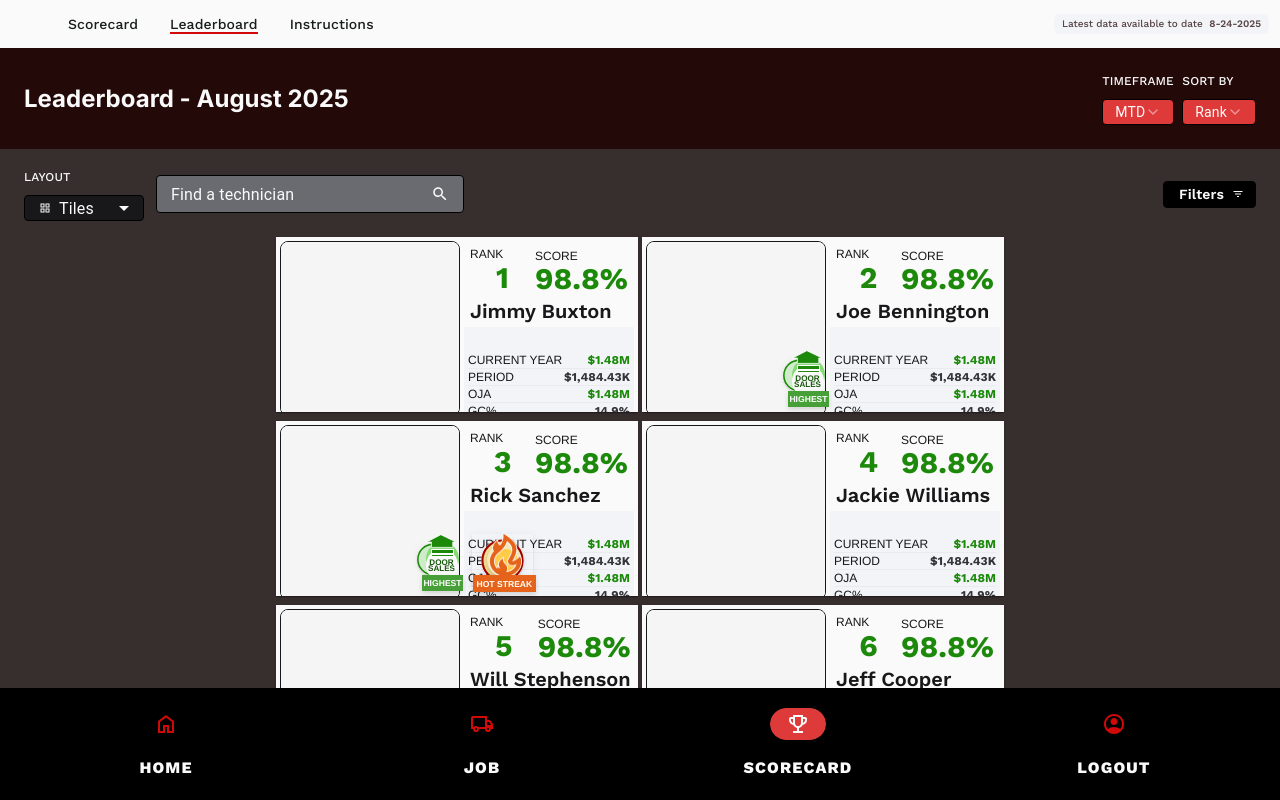
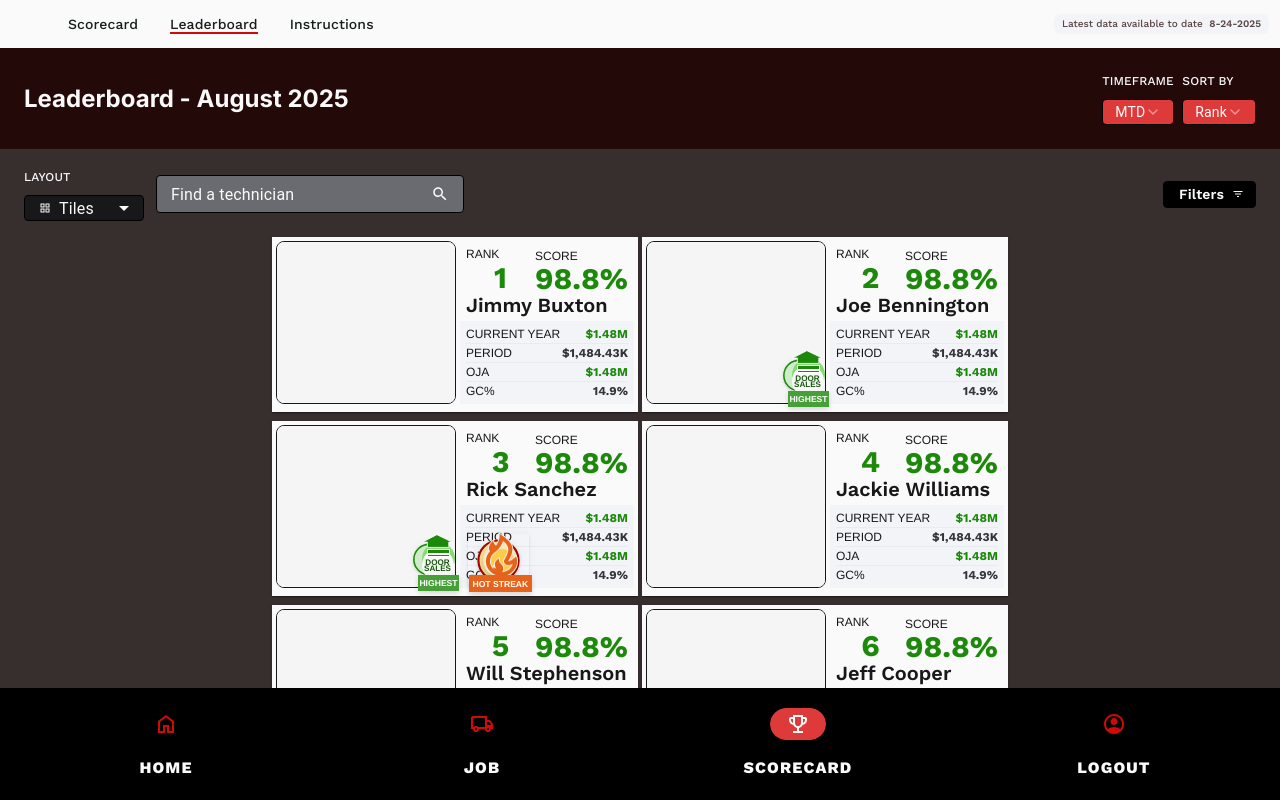
Before and after one commit to codewithsweth/a1-tech-tile-view, a React (Vite) app: page / in a window 1280 px wide. Built offline with nearby package versions, Linux system fonts and the light colour scheme.

Commit message:
Fix content cutoff in TileView cards

```diff
--- a/src/screens/LeaderboardTiles/sections/LeaderboardSection/components/TileView.tsx
+++ b/src/screens/LeaderboardTiles/sections/LeaderboardSection/components/TileView.tsx
@@ -187,7 +187,7 @@ export default function TileView() {
                         width: '100%',
                         maxWidth: '180px',
                         minWidth: '160px',
-                        height: '175px',
+                        height: '163px',
                         alignItems: 'center',
                         gap: 1.25,
                         borderRadius: '8px',
@@ -196,7 +196,7 @@ export default function TileView() {
                         flexShrink: 0,
                       }}
                     >
-                      <Box sx={{ height: '100%', width: '100%', backgroundColor: '#f5f5f5' }} />
+                      <Box sx={{ height: '163px', width: '100%', backgroundColor: '#f5f5f5' }} />
                     </Box>
 
                     <Box
@@ -205,7 +205,7 @@ export default function TileView() {
                         flexDirection: 'column',
                         alignItems: 'flex-start',
                         flex: 1,
-                        height: '100%',
+                        height: '163px',
                       }}
                     >
                       <Box
@@ -214,9 +214,9 @@ export default function TileView() {
                           flexDirection: 'column',
                           alignItems: 'flex-start',
                           justifyContent: 'flex-end',
-                          gap: 1.25,
+                          gap: 0.5,
                           width: '100%',
-                          flex: 1,
+                          height: '80px',
                         }}
                       >
                         <Box
@@ -225,13 +225,13 @@ export default function TileView() {
                             flexDirection: 'column',
                             alignItems: 'flex-start',
                             justifyContent: 'flex-end',
-                            gap: 0.75,
-                            pt: 0.75,
+                            gap: 0.5,
+                            pt: 0.5,
                             pb: 0.5,
                             px: 0.75,
                             width: '100%',
                             backgroundColor: '#fafafa',
-                            flex: 1,
+                            height: '100%',
                           }}
                         >
                           <Box
@@ -239,7 +239,6 @@ export default function TileView() {
                               display: 'flex',
                               alignItems: 'flex-end',
                               width: '100%',
-                              mb: 0.5,
                             }}
                           >
                             <Box
@@ -356,11 +355,12 @@ export default function TileView() {
                           width: '100%',
                           alignItems: 'flex-start',
                           justifyContent: 'center',
-                          gap: 1.25,
-                          px: 0.5,
-                          py: 0.75,
+                          gap: 0.25,
+                          px: 0.75,
+                          py: 0.5,
                           backgroundColor: '#f2f4f8',
-                          minHeight: '120px',
+                          height: '83px',
+                          overflow: 'hidden',
                         }}
                       >
                         <Box
@@ -370,13 +370,13 @@ export default function TileView() {
                             alignItems: 'flex-start',
                             justifyContent: 'center',
                             width: '100%',
-                            flex: 1,
+                            height: '100%',
                           }}
                         >
                           <Box
                             sx={{
                               width: '100%',
-                              gap: 0.125,
+                              gap: 0.25,
                               display: 'flex',
                               flexDirection: 'column',
                               alignItems: 'flex-start',
@@ -541,16 +541,6 @@ export default function TileView() {
                             <Box
                               sx={{
                                 display: 'flex',
-                                flexDirection: 'column',
-                                height: '16px',
-                                alignItems: 'center',
-                                justifyContent: 'space-between',
-                                width: '100%',
-                              }}
-                            >
-                              <Box
-                                sx={{
-                                  display: 'flex',
                                 alignItems: 'center',
                                 justifyContent: 'space-between',
                                 width: '100%',
@@ -588,18 +578,7 @@ export default function TileView() {
                                 {person.gc}
                               </Typography>
                             </Box>
-                            </Box>
 
-                            <Box
-                              component="img"
-                              sx={{
-                                width: '100%',
-                                height: '1px',
-                                objectFit: 'cover',
-                              }}
-                              alt="Line"
-                              src="/line-16.svg"
-                            />
                           </Box>
                         </Box>
                       </Box>
```
Lines whose indentation alone changed are shown as unchanged.
